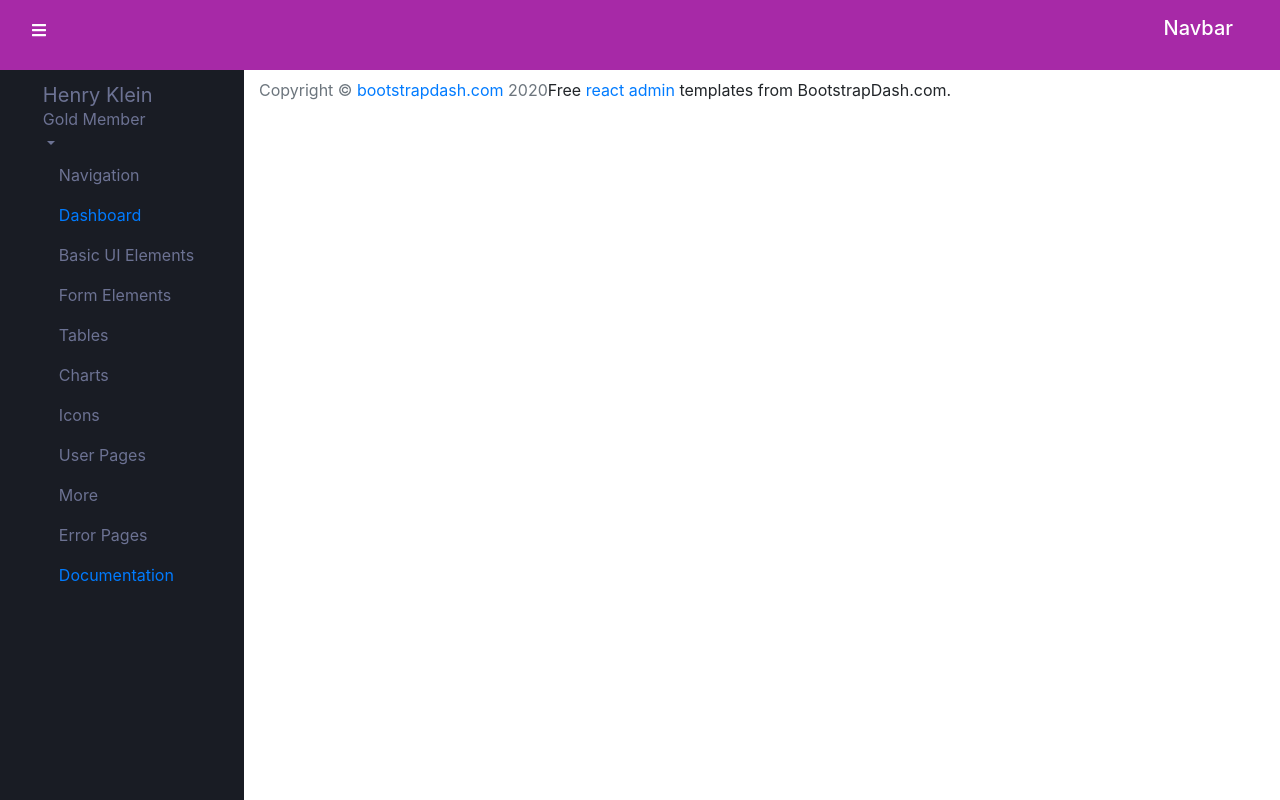
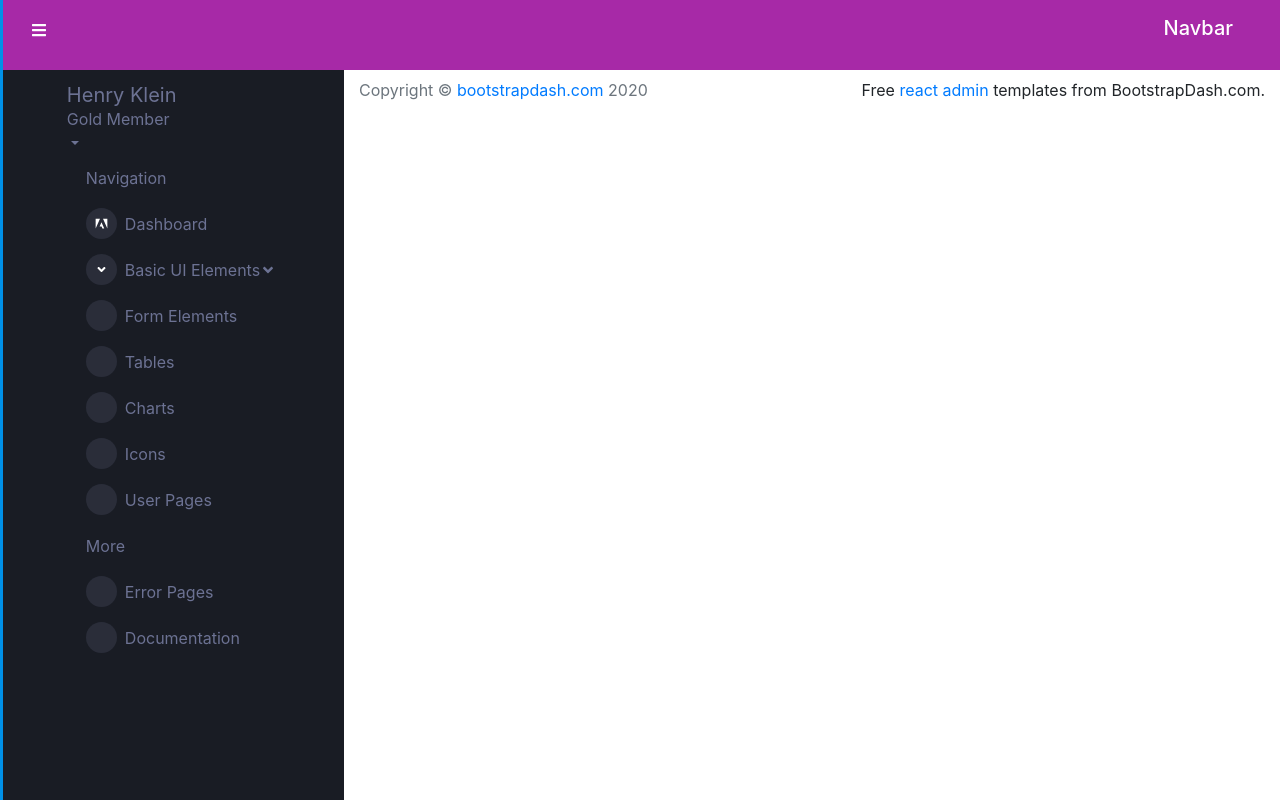
Before and after one commit to Limon-7/react-templete, a React (Create React App) app: page /admin in a window 1280 px wide. Built offline with nearby package versions, Linux system fonts and the light colour scheme.

Commit message:
menu added

```diff
--- a/src/features/adminPage/adminPage.scss
+++ b/src/features/adminPage/adminPage.scss
@@ -10,5 +10,29 @@
     z-index: 11;
     color: #fff;
     overflow-y: auto;
+    .menu-icon {
+      margin-right: 0.5rem;
+      font-size: 0.8125rem;
+      line-height: 1;
+      background: rgba(108, 114, 147, 0.2);
+      width: 31px;
+      height: 31px;
+      border-radius: 100%;
+      display: flex;
+      align-items: center;
+      justify-content: center;
+      color: #ffffff;
+    }
+  }
+  &__dashboard {
+    width: calc(100vw - 344px);
   }
 }
+
+@media (min-width: 992px) {
+  .side-nav-icon {
+    .admin-main__sidenav {
+      width: 344px;
+    }
+  }
+}
--- a/src/features/adminPage/adminSideBar/adminSidebar.jsx
+++ b/src/features/adminPage/adminSideBar/adminSidebar.jsx
@@ -1,6 +1,7 @@
 import React from "react";
 import { Link, withRouter } from "react-router-dom";
 import { Collapse, Dropdown } from "react-bootstrap";
+import { FaAdobe, FaAngleDown } from "react-icons/fa";
 import "./adminSidebar.scss";
 
 class AdminSidebar extends React.Component {
@@ -63,7 +64,7 @@ class AdminSidebar extends React.Component {
             /> */}
           </a>
         </div>
-        <ul className="nav d-flex flex-column justify-content-start">
+        <ul className="nav d-flex flex-column ">
           <li className="nav-item profile">
             <div className="profile-desc">
               <div className="profile-pic">
@@ -149,9 +150,9 @@ class AdminSidebar extends React.Component {
                 : "nav-item menu-items"
             }
           >
-            <Link className="nav-link" to="/dashboard">
+            <Link className="nav-link active" to="/dashboard">
               <span className="menu-icon">
-                <i className="mdi mdi-speedometer"></i>
+                <FaAdobe />
               </span>
               <span className="menu-title">Dashboard</span>
             </Link>
@@ -173,10 +174,10 @@ class AdminSidebar extends React.Component {
               data-toggle="collapse"
             >
               <span className="menu-icon">
-                <i className="mdi mdi-laptop"></i>
+                <FaAngleDown />
               </span>
               <span className="menu-title">Basic UI Elements</span>
-              <i className="menu-arrow"></i>
+              <FaAngleDown />
             </div>
             <Collapse in={this.state.basicUiMenuOpen}>
               <div>
--- a/src/features/adminPage/adminSideBar/adminSidebar.scss
+++ b/src/features/adminPage/adminSideBar/adminSidebar.scss
@@ -11,4 +11,43 @@
   height: 46px;
   border-radius: 0px 100px 100px 0px;
   cursor: pointer;
+
+  .nav .nav-item .nav-link {
+    display: flex;
+    align-items: center;
+    white-space: nowrap;
+    padding: 0.8rem 10px 0.8rem 1.188rem;
+    color: #6c7293;
+    transition-duration: 0.45s;
+    transition-property: color;
+    -webkit-transition-property: color;
+    height: 46px;
+    border-radius: 0px 100px 100px 0px;
+    cursor: pointer;
+  }
+  .nav .nav-item > .nav-link.active::before {
+    content: "";
+    width: 3px;
+    height: 100%;
+    background: #0090e7;
+    display: inline-block;
+    position: absolute;
+    left: 0;
+    top: 0;
+  }
+  .sub-menu {
+    margin-bottom: 0;
+    /* margin-top: 0; */
+    padding: 0 0 0 3.25rem;
+    .nav-item .nav-link {
+      color: #6c7293;
+      padding: 0.5rem 0.35rem;
+      position: relative;
+      font-size: 0.855rem;
+      line-height: 1;
+      height: auto;
+    }
+  }
 }
+
+// .nav .nav-item > .nav-link
--- a/src/features/adminPage/index.jsx
+++ b/src/features/adminPage/index.jsx
@@ -31,7 +31,7 @@ function AdminPage() {
   return (
     <section>
       <AdminHeader />
-      <div className="admin-main">
+      <div className="admin-main side-nav-icon">
         <div className="admin-main__sidenav">
           <AdminSidebar />
         </div>
--- a/src/index.css
+++ b/src/index.css
@@ -1,3 +1,9 @@
+*,
+body {
+  box-sizing: border-box;
+  padding: 0;
+  margin: 0;
+}
 li {
   list-style: none;
 }
```
